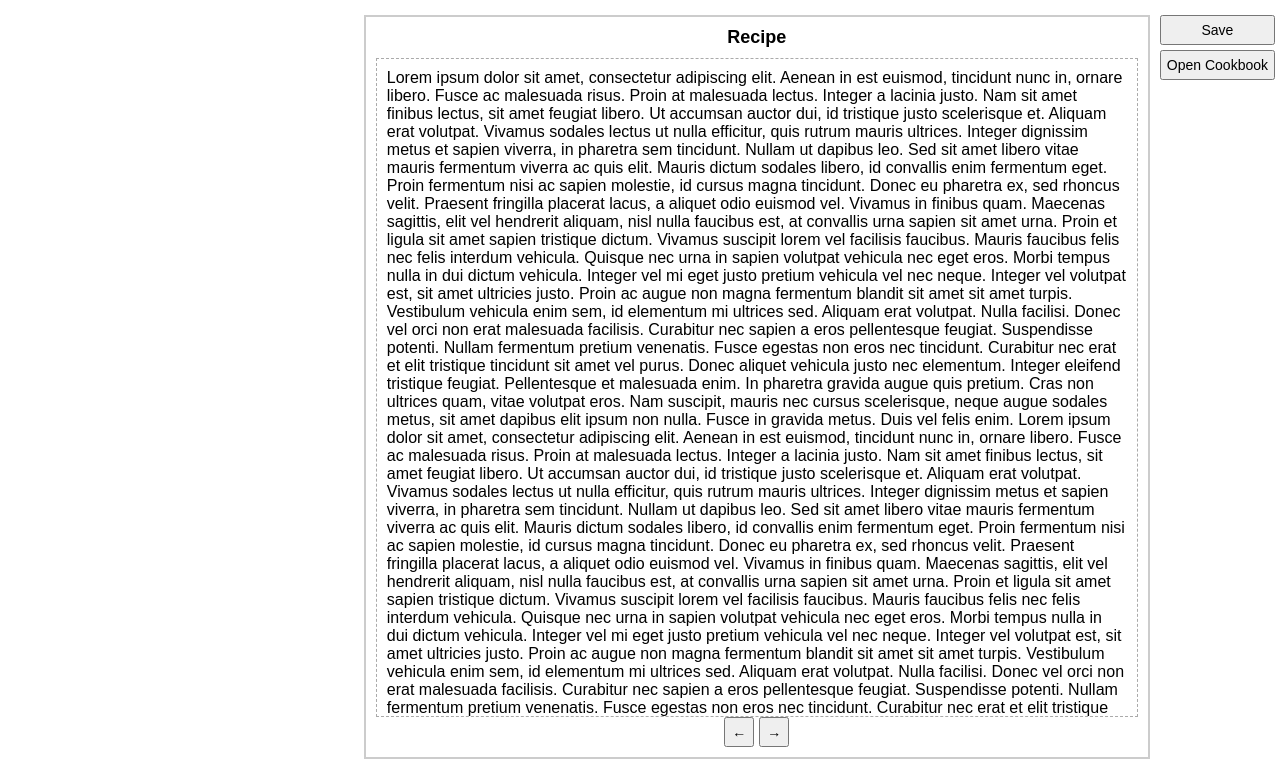
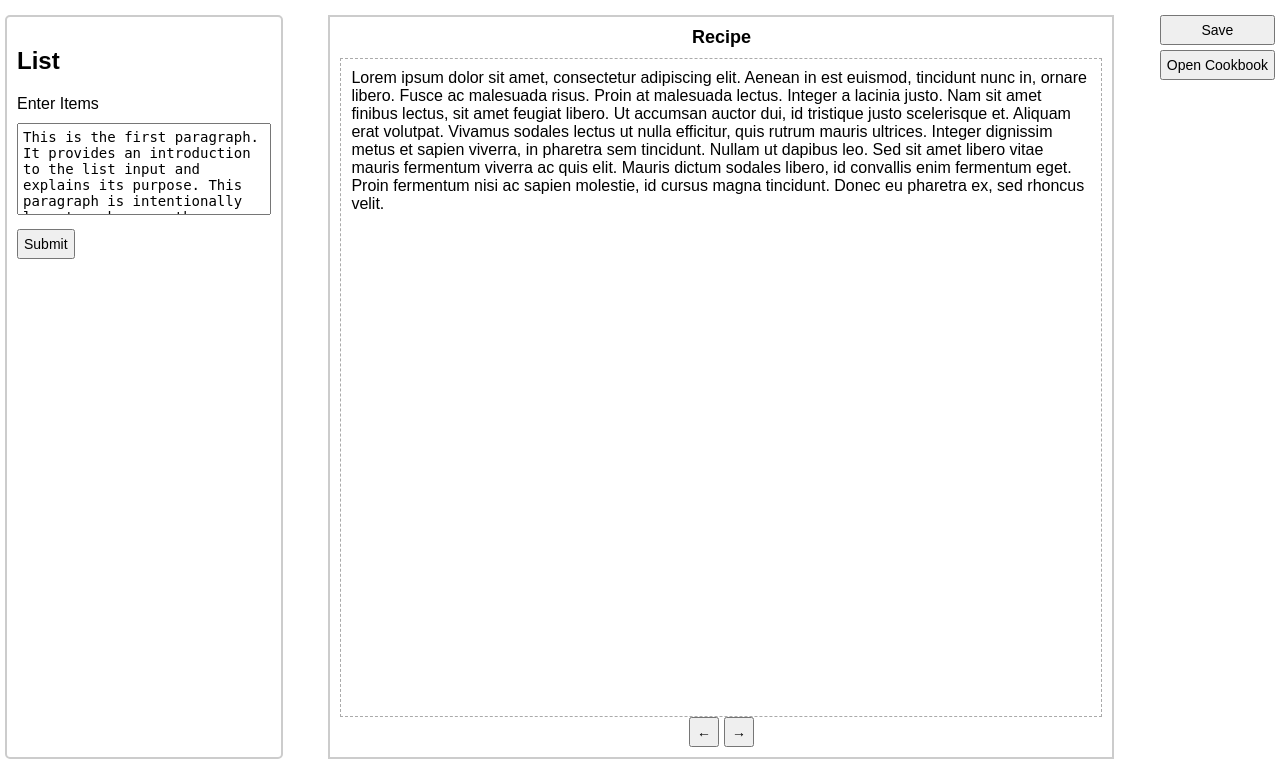
Before and after one commit to dmitriiDr/RecipIT, a Python web app: template templates/home.html in a window 1280 px wide. Shown: the part 28-800 px from the top of the page. Run offline with Jinja, Linux system fonts and the light colour scheme; the template is opened without the code that fills it, so the values that code supplies are empty.

Commit message:
added list to home

```diff
--- a/templates/home.html
+++ b/templates/home.html
@@ -20,11 +20,20 @@
         }
         .container {
             display: flex;
-            justify-content: flex-end;
+            justify-content: space-between;
             align-items: flex-start;
             height: 90%; /* Adjusts to fill most of the screen height */
             margin: 0;
             padding: 5px;
+        }
+        .list-section {
+            width: 20%;
+            margin-right: 10px; /* Spacing between sections */
+            border: 2px solid #ccc;
+            padding: 10px;
+            border-radius: 5px;
+            height: 100%; /* Takes the full height of the container */
+            overflow-y: auto; /* Scroll if content overflows */
         }
         .recipe-section {
             width: 60%;
@@ -73,6 +82,14 @@
             align-items: center;
             font-size: 14px;
         }
+        textarea {
+            width: 100%;
+            padding: 5px;
+            margin: 10px 0;
+            box-sizing: border-box;
+            font-size: 14px;
+            resize: none;
+        }
     </style>
 </head>
 <body>
@@ -80,24 +97,27 @@
     <div class="header">Welcome to RecipIT</div>
 
     <div class="container">
+        <!-- List Section -->
+        <div class="list-section">
+            <h2>List</h2>
+            <form method="POST">
+                <label for="list_input">Enter Items</label>
+                <textarea id="list_input" name="list_text" rows="5" cols="30">
+This is the first paragraph. It provides an introduction to the list input and explains its purpose. This paragraph is intentionally long to make sure the content overflows the visible area of the text box. You might also include additional instructions or explanations here for context. The goal is to ensure that there is enough content to require scrolling.
+
+This is the second paragraph. It delves deeper into the context, providing additional information and details for the user. Here, you might add examples or elaborate on specific points introduced in the first paragraph. This section adds value by explaining the "why" behind the input process, making the content more engaging. Again, this paragraph is long enough to require scrolling.
+
+This is the third paragraph. It concludes the text, summarizing the key points and providing a final thought. This section wraps up the message and prepares the user to proceed. You can also use this space to add a call-to-action or some motivational wording. The length of this paragraph ensures that the scrollbar functionality is demonstrated effectively.
+                </textarea>
+                <button type="submit">Submit</button>
+            </form>
+        </div>
+
         <!-- Recipe Section -->
         <div class="recipe-section">
             <div class="recipe-title">Recipe</div>
             <div class="recipe-content" id="recipe">
                 Lorem ipsum dolor sit amet, consectetur adipiscing elit. Aenean in est euismod, tincidunt nunc in, ornare libero. Fusce ac malesuada risus. Proin at malesuada lectus. Integer a lacinia justo. Nam sit amet finibus lectus, sit amet feugiat libero. Ut accumsan auctor dui, id tristique justo scelerisque et. Aliquam erat volutpat. Vivamus sodales lectus ut nulla efficitur, quis rutrum mauris ultrices. Integer dignissim metus et sapien viverra, in pharetra sem tincidunt. Nullam ut dapibus leo. Sed sit amet libero vitae mauris fermentum viverra ac quis elit. Mauris dictum sodales libero, id convallis enim fermentum eget. Proin fermentum nisi ac sapien molestie, id cursus magna tincidunt. Donec eu pharetra ex, sed rhoncus velit.
-
-                Praesent fringilla placerat lacus, a aliquet odio euismod vel. Vivamus in finibus quam. Maecenas sagittis, elit vel hendrerit aliquam, nisl nulla faucibus est, at convallis urna sapien sit amet urna. Proin et ligula sit amet sapien tristique dictum. Vivamus suscipit lorem vel facilisis faucibus. Mauris faucibus felis nec felis interdum vehicula. Quisque nec urna in sapien volutpat vehicula nec eget eros. Morbi tempus nulla in dui dictum vehicula.
-
-                Integer vel mi eget justo pretium vehicula vel nec neque. Integer vel volutpat est, sit amet ultricies justo. Proin ac augue non magna fermentum blandit sit amet sit amet turpis. Vestibulum vehicula enim sem, id elementum mi ultrices sed. Aliquam erat volutpat. Nulla facilisi. Donec vel orci non erat malesuada facilisis. Curabitur nec sapien a eros pellentesque feugiat. Suspendisse potenti. Nullam fermentum pretium venenatis. Fusce egestas non eros nec tincidunt.
-
-                Curabitur nec erat et elit tristique tincidunt sit amet vel purus. Donec aliquet vehicula justo nec elementum. Integer eleifend tristique feugiat. Pellentesque et malesuada enim. In pharetra gravida augue quis pretium. Cras non ultrices quam, vitae volutpat eros. Nam suscipit, mauris nec cursus scelerisque, neque augue sodales metus, sit amet dapibus elit ipsum non nulla. Fusce in gravida metus. Duis vel felis enim.
-                Lorem ipsum dolor sit amet, consectetur adipiscing elit. Aenean in est euismod, tincidunt nunc in, ornare libero. Fusce ac malesuada risus. Proin at malesuada lectus. Integer a lacinia justo. Nam sit amet finibus lectus, sit amet feugiat libero. Ut accumsan auctor dui, id tristique justo scelerisque et. Aliquam erat volutpat. Vivamus sodales lectus ut nulla efficitur, quis rutrum mauris ultrices. Integer dignissim metus et sapien viverra, in pharetra sem tincidunt. Nullam ut dapibus leo. Sed sit amet libero vitae mauris fermentum viverra ac quis elit. Mauris dictum sodales libero, id convallis enim fermentum eget. Proin fermentum nisi ac sapien molestie, id cursus magna tincidunt. Donec eu pharetra ex, sed rhoncus velit.
-
-                Praesent fringilla placerat lacus, a aliquet odio euismod vel. Vivamus in finibus quam. Maecenas sagittis, elit vel hendrerit aliquam, nisl nulla faucibus est, at convallis urna sapien sit amet urna. Proin et ligula sit amet sapien tristique dictum. Vivamus suscipit lorem vel facilisis faucibus. Mauris faucibus felis nec felis interdum vehicula. Quisque nec urna in sapien volutpat vehicula nec eget eros. Morbi tempus nulla in dui dictum vehicula.
-
-                Integer vel mi eget justo pretium vehicula vel nec neque. Integer vel volutpat est, sit amet ultricies justo. Proin ac augue non magna fermentum blandit sit amet sit amet turpis. Vestibulum vehicula enim sem, id elementum mi ultrices sed. Aliquam erat volutpat. Nulla facilisi. Donec vel orci non erat malesuada facilisis. Curabitur nec sapien a eros pellentesque feugiat. Suspendisse potenti. Nullam fermentum pretium venenatis. Fusce egestas non eros nec tincidunt.
-
-                Curabitur nec erat et elit tristique tincidunt sit amet vel purus. Donec aliquet vehicula justo nec elementum. Integer eleifend tristique feugiat. Pellentesque et malesuada enim. In pharetra gravida augue quis pretium. Cras non ultrices quam, vitae volutpat eros. Nam suscipit, mauris nec cursus scelerisque, neque augue sodales metus, sit amet dapibus elit ipsum non nulla. Fusce in gravida metus. Duis vel felis enim.
             </div>
             <div class="arrow-buttons">
                 <button class="arrow-button">&larr;</button>
```
